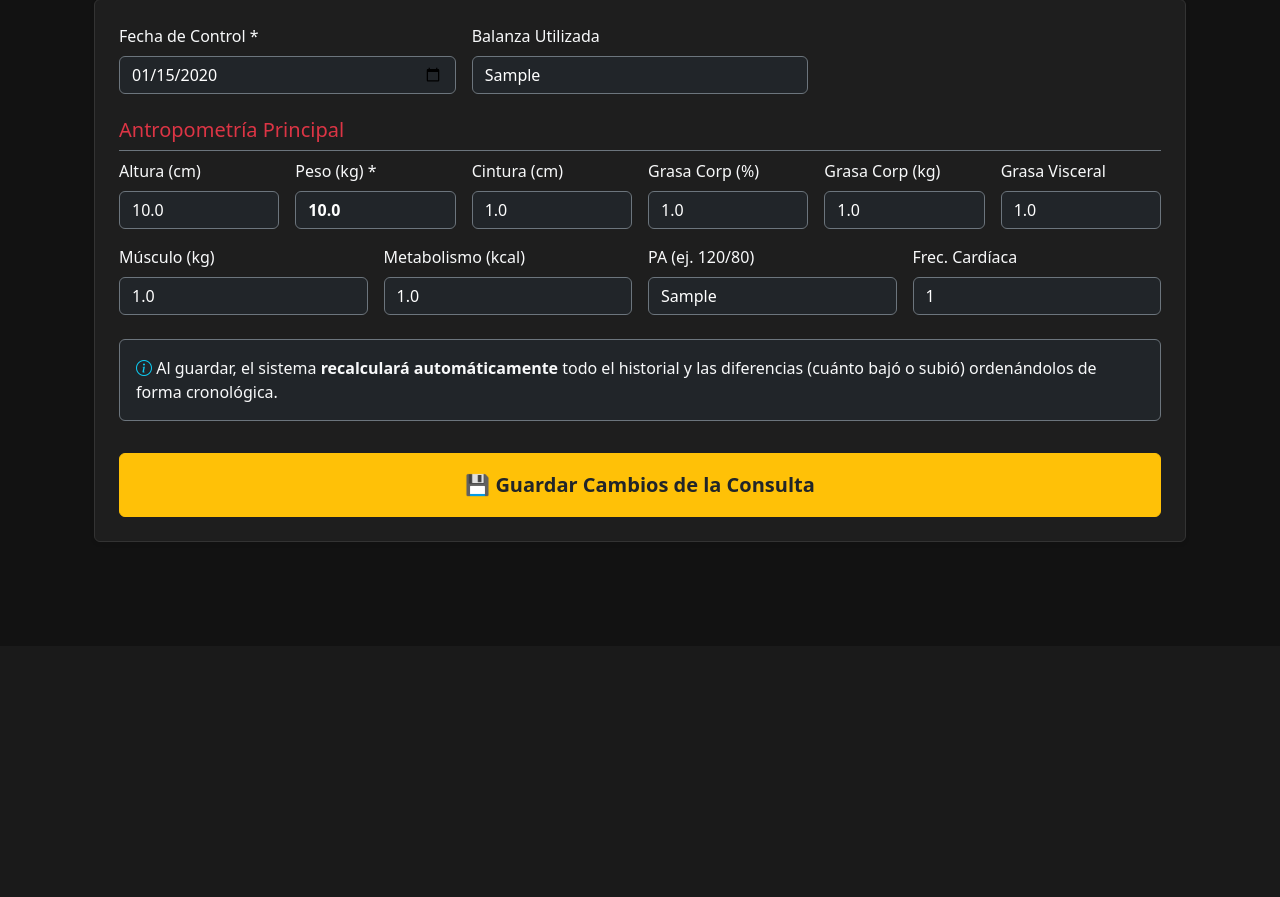
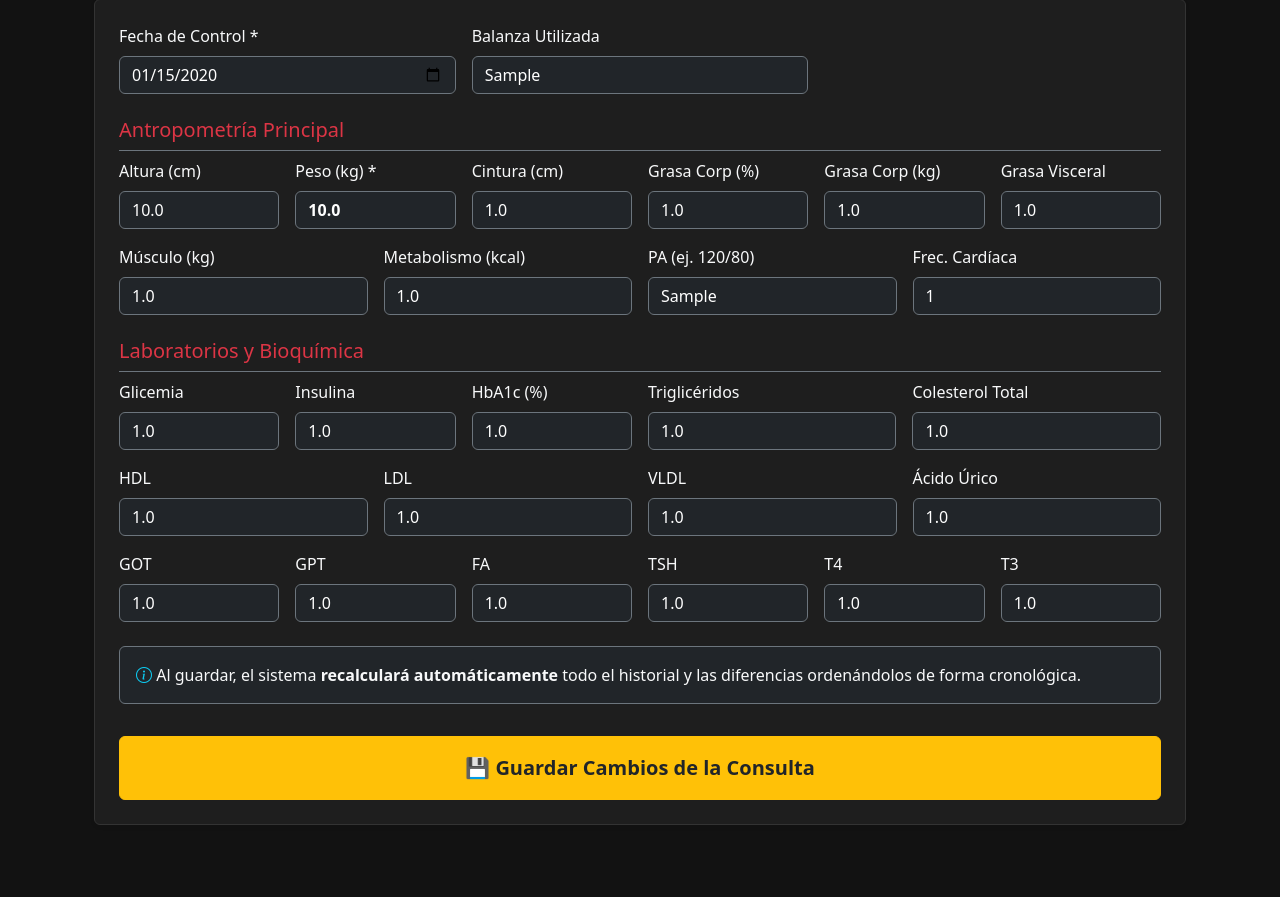
Before and after one commit to patriciafranco-web/Metabolysis1.0-Prueba, a Flask app: page /record/edit/1 in a window 1280 px wide. Shown: the part 154-1051 px from the top of the page. Before the commit the page ends 696 px from the top, so only its background shows below. Run offline with Flask 3, Linux system fonts and the light colour scheme; the visitor is signed in with stand-in values (Sample User, id 1); tables that the repository leaves empty hold one stand-in row (values such as "Sample post").

Commit message:
Update edit_record.html

```diff
--- a/templates/edit_record.html
+++ b/templates/edit_record.html
@@ -64,8 +64,73 @@
                 </div>
             </div>
 
+            <!-- SECCIÓN NUEVA QUE FALTABA: LABORATORIOS -->
+            <h5 class="text-danger border-bottom border-secondary pb-2 mt-4">Laboratorios y Bioquímica</h5>
+            <div class="row g-3 mb-4">
+                <div class="col-md-2">
+                    <label class="form-label text-light">Glicemia</label>
+                    <input type="number" step="0.01" class="form-control bg-dark text-white border-secondary" name="glucose" value="{{ record.glucose }}">
+                </div>
+                <div class="col-md-2">
+                    <label class="form-label text-light">Insulina</label>
+                    <input type="number" step="0.01" class="form-control bg-dark text-white border-secondary" name="insulin" value="{{ record.insulin }}">
+                </div>
+                <div class="col-md-2">
+                    <label class="form-label text-light">HbA1c (%)</label>
+                    <input type="number" step="0.01" class="form-control bg-dark text-white border-secondary" name="hba1c" value="{{ record.hba1c }}">
+                </div>
+                <div class="col-md-3">
+                    <label class="form-label text-light">Triglicéridos</label>
+                    <input type="number" step="0.01" class="form-control bg-dark text-white border-secondary" name="triglycerides" value="{{ record.triglycerides }}">
+                </div>
+                <div class="col-md-3">
+                    <label class="form-label text-light">Colesterol Total</label>
+                    <input type="number" step="0.01" class="form-control bg-dark text-white border-secondary" name="cholesterol_tot" value="{{ record.cholesterol_tot }}">
+                </div>
+                <div class="col-md-3">
+                    <label class="form-label text-light">HDL</label>
+                    <input type="number" step="0.01" class="form-control bg-dark text-white border-secondary" name="hdl" value="{{ record.hdl }}">
+                </div>
+                <div class="col-md-3">
+                    <label class="form-label text-light">LDL</label>
+                    <input type="number" step="0.01" class="form-control bg-dark text-white border-secondary" name="ldl" value="{{ record.ldl }}">
+                </div>
+                <div class="col-md-3">
+                    <label class="form-label text-light">VLDL</label>
+                    <input type="number" step="0.01" class="form-control bg-dark text-white border-secondary" name="vldl" value="{{ record.vldl }}">
+                </div>
+                <div class="col-md-3">
+                    <label class="form-label text-light">Ácido Úrico</label>
+                    <input type="number" step="0.01" class="form-control bg-dark text-white border-secondary" name="uric_acid" value="{{ record.uric_acid }}">
+                </div>
+                <div class="col-md-2">
+                    <label class="form-label text-light">GOT</label>
+                    <input type="number" step="0.01" class="form-control bg-dark text-white border-secondary" name="got" value="{{ record.got }}">
+                </div>
+                <div class="col-md-2">
+                    <label class="form-label text-light">GPT</label>
+                    <input type="number" step="0.01" class="form-control bg-dark text-white border-secondary" name="gpt" value="{{ record.gpt }}">
+                </div>
+                <div class="col-md-2">
+                    <label class="form-label text-light">FA</label>
+                    <input type="number" step="0.01" class="form-control bg-dark text-white border-secondary" name="fa" value="{{ record.fa }}">
+                </div>
+                <div class="col-md-2">
+                    <label class="form-label text-light">TSH</label>
+                    <input type="number" step="0.01" class="form-control bg-dark text-white border-secondary" name="tsh" value="{{ record.tsh }}">
+                </div>
+                <div class="col-md-2">
+                    <label class="form-label text-light">T4</label>
+                    <input type="number" step="0.01" class="form-control bg-dark text-white border-secondary" name="t4" value="{{ record.t4 }}">
+                </div>
+                <div class="col-md-2">
+                    <label class="form-label text-light">T3</label>
+                    <input type="number" step="0.01" class="form-control bg-dark text-white border-secondary" name="t3" value="{{ record.t3 }}">
+                </div>
+            </div>
+
             <div class="alert alert-info bg-dark border-secondary text-light mt-4">
-                <i class="bi bi-info-circle text-info"></i> Al guardar, el sistema <strong>recalculará automáticamente</strong> todo el historial y las diferencias (cuánto bajó o subió) ordenándolos de forma cronológica.
+                <i class="bi bi-info-circle text-info"></i> Al guardar, el sistema <strong>recalculará automáticamente</strong> todo el historial y las diferencias ordenándolos de forma cronológica.
             </div>
 
             <button type="submit" class="btn btn-warning fw-bold text-dark w-100 py-3 mt-3 fs-5">💾 Guardar Cambios de la Consulta</button>
```
